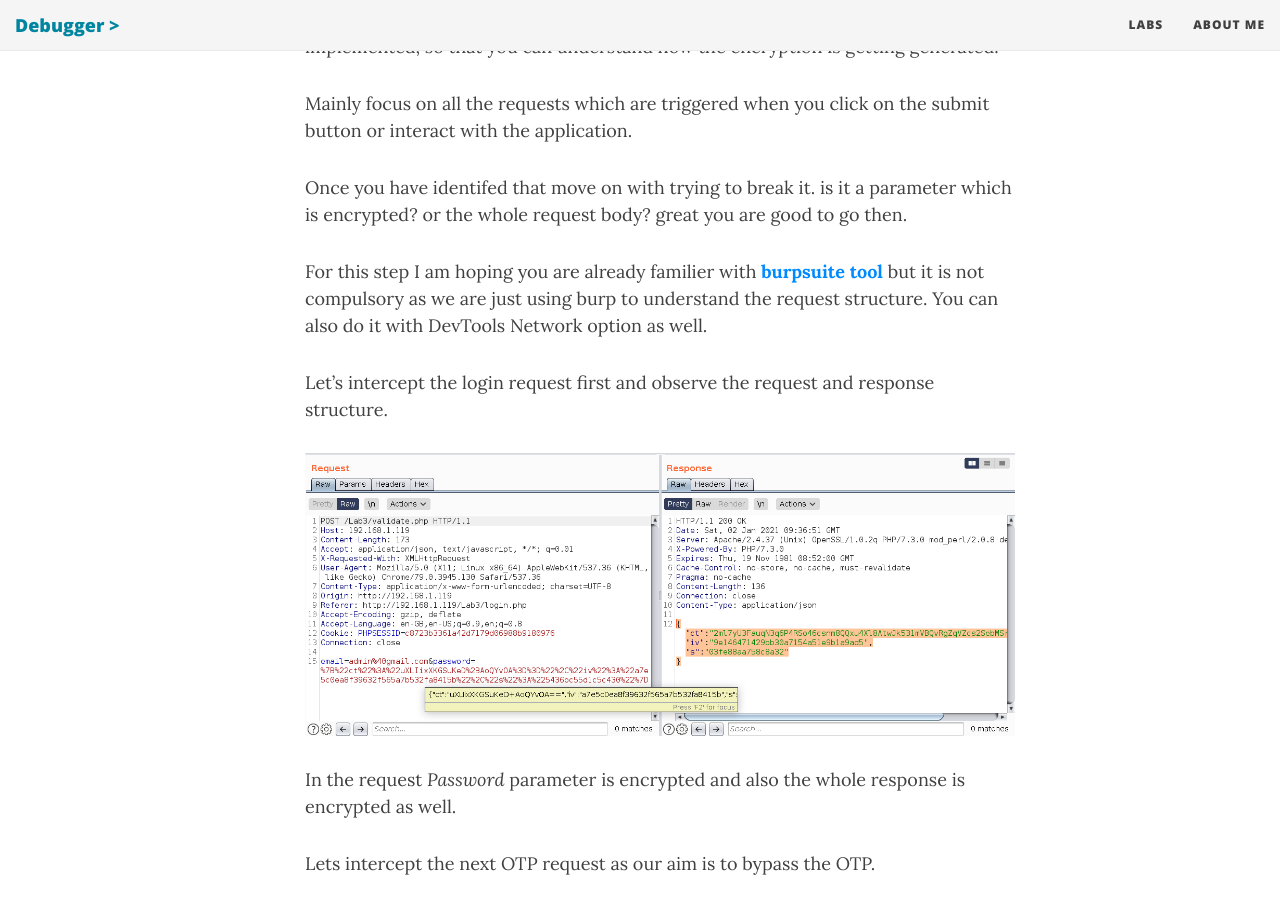
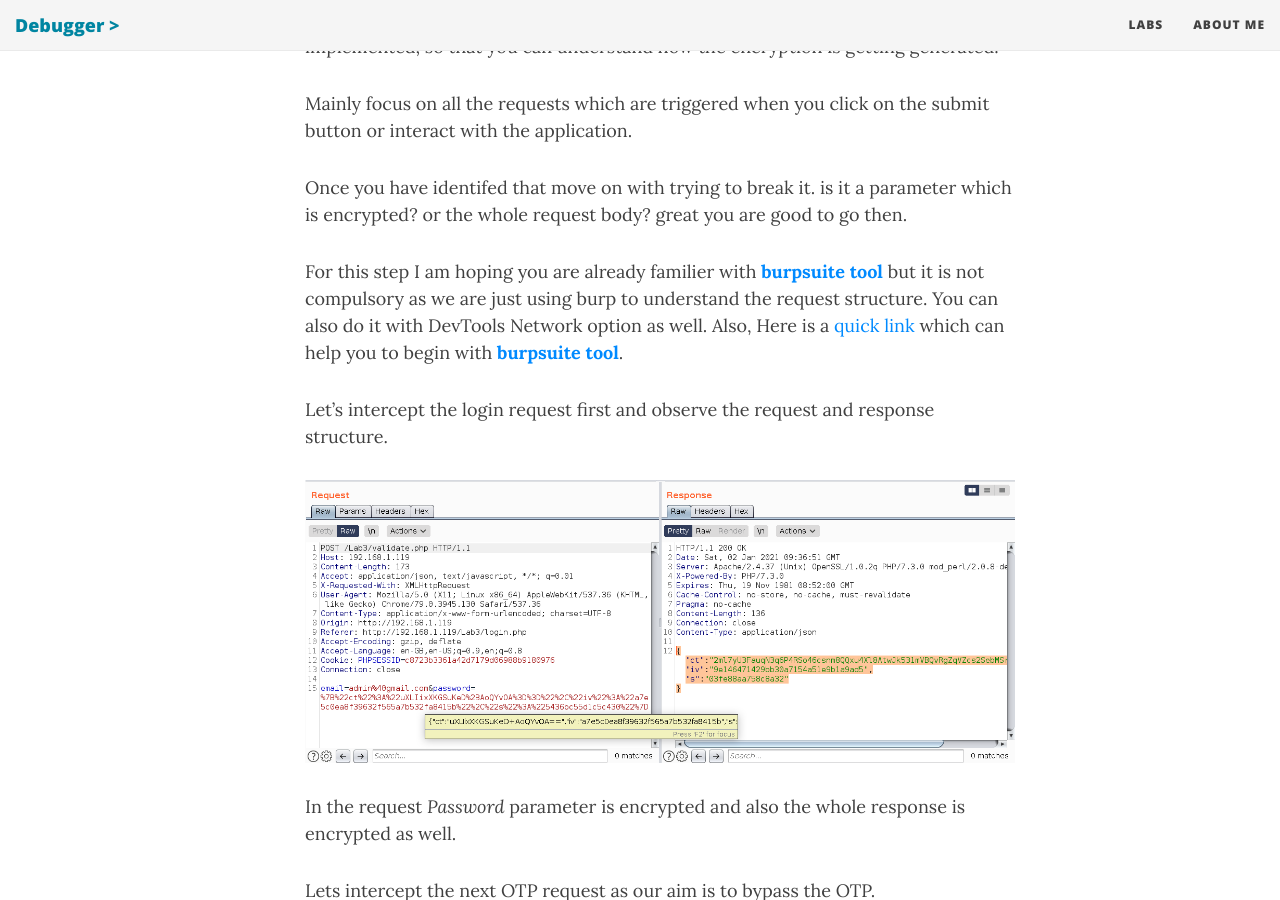
Before and after one commit to bhattsameer/bhattsameer.github.io, a Jekyll site: the page built from _posts/2021/2021-01-01-client-side-encryption-bypass-part-1.markdown, in a window 1280 px wide and 900 px high, scrolled down 6306 px. Built offline with Jekyll 4.4.1, drawn with Linux system fonts in a browser that asks for light colours; nearby versions of some CDN libraries.

Commit message:
Update 2021-01-01-client-side-encryption-bypass-part-1.markdown

```diff
--- a/_posts/2021/2021-01-01-client-side-encryption-bypass-part-1.markdown
+++ b/_posts/2021/2021-01-01-client-side-encryption-bypass-part-1.markdown
@@ -137,7 +137,7 @@ Sometimes they may use multiple encryption techniques on the same piece of data,
     Once you have identifed that move on with trying to break it. is it a parameter which is encrypted? or the whole request body?
     great you are good to go then.
 
-    For this step I am hoping you are already familier with [**burpsuite tool**](https://portswigger.net/burp) but it is not compulsory as we are just using burp to understand the request structure. You can also do it with DevTools Network option as well.
+    For this step I am hoping you are already familier with [**burpsuite tool**](https://portswigger.net/burp) but it is not compulsory as we are just using burp to understand the request structure. You can also do it with DevTools Network option as well. Also, Here is a [quick link](https://www.comparitech.com/net-admin/burp-suite-cheat-sheet/) which can help you to begin with [**burpsuite tool**](https://portswigger.net/burp).
 
     Let's intercept the login request first and observe the request and response structure.
 
```
